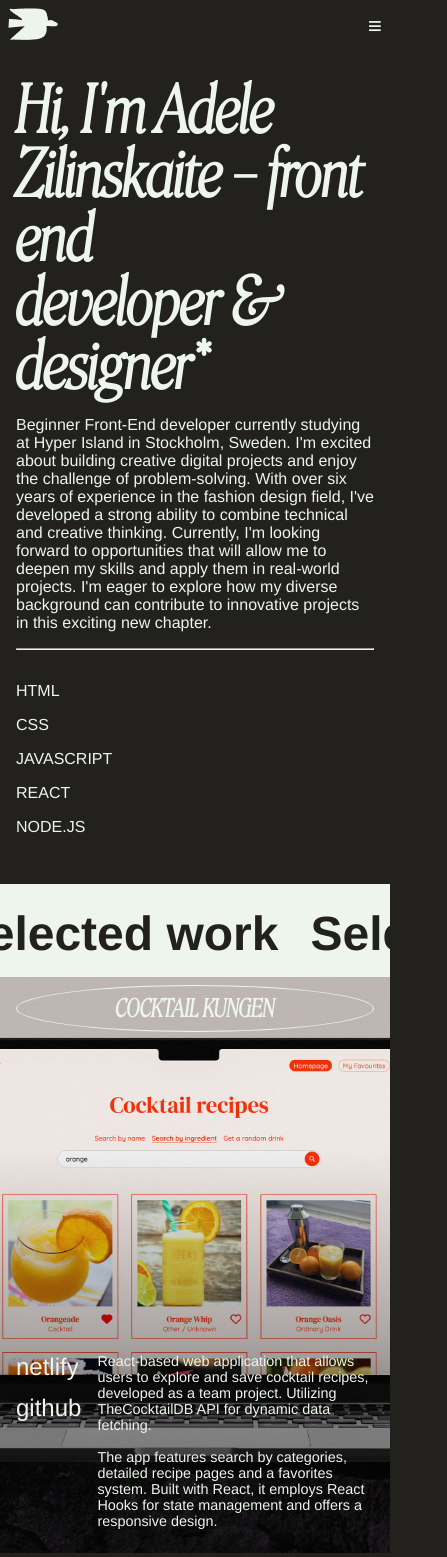
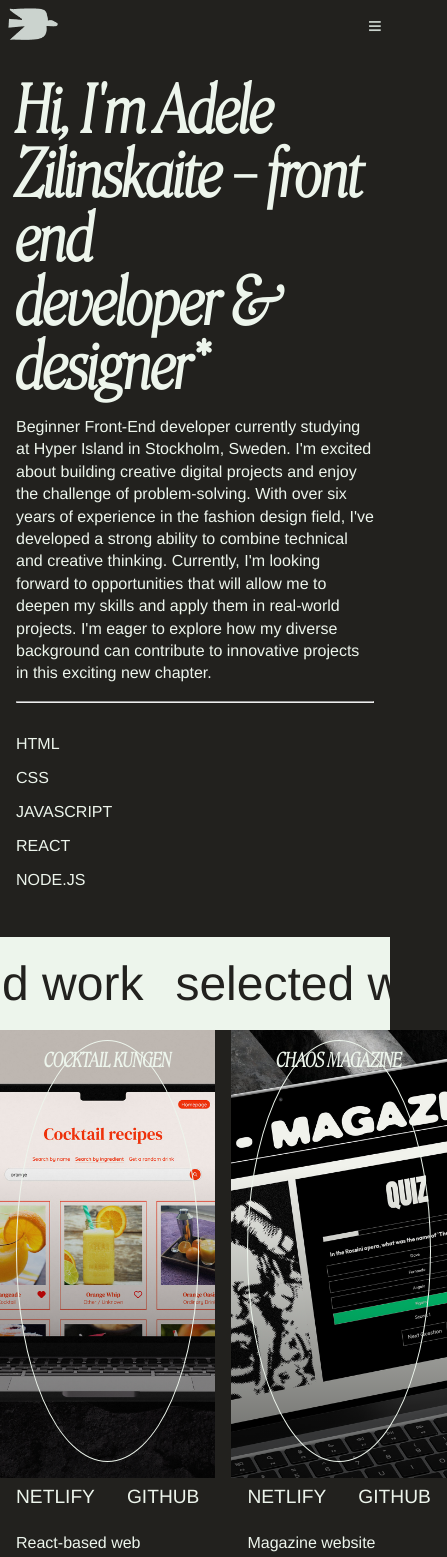
Before and after one commit to azilinskaite/Portfolio_2025, a React (Create React App) app: page / in a window 390 px wide. Shown: the top 1557 px of the page, 447 px wide, since content can reach past the window. Built offline with nearby package versions, Linux system fonts and the light colour scheme.

Commit message:
Update: project layout

```diff
--- a/src/App.css
+++ b/src/App.css
@@ -39,7 +39,10 @@
 }
 
 .projects-container {
-  display: flex;
-  flex-direction: column;
+  /* display: flex;
+  flex-direction: column; */
+  display: grid;
+  grid-template-columns: 1fr 1fr;
+  grid-template-rows: 1fr 1fr;
   gap: 1rem;
 }
--- a/src/App.js
+++ b/src/App.js
@@ -19,32 +19,28 @@
         <Project
           photo={cocktailPhoto}
           title="Cocktail Kungen"
-          infoPt1="React-based web application that allows users to explore and save cocktail recipes, developed as a team project. Utilizing TheCocktailDB API for dynamic data fetching."
-          infoPt2="The app features search by categories, detailed recipe pages and a favorites system. Built with React, it employs React Hooks for state management and offers a responsive design."
+          paragraph="React-based web application that allows users to explore and save cocktail recipes, developed as a team project. Utilizing TheCocktailDB API for dynamic data fetching. The app features search by categories, detailed recipe pages and a favorites system. Built with React, it employs React Hooks for state management and offers a responsive design."
           link1="https://cocktailkungen.netlify.app/"
           link2="https://github.com/azilinskaite/Cocktails_app"
         />
         <Project
           photo={chaosPhoto}
           title="Chaos magazine"
-          infoPt1="Magazine website mockup featuring a music quiz game. Built with HTML, CSS, JavaScript and API for dynamic quiz content."
-          infoPt2="The project includes responsive design, highlights clean code structure with instant feedback for enhanced user experience."
+          paragraph="Magazine website mockup featuring a music quiz game. Built with HTML, CSS, JavaScript and API for dynamic quiz content. The project includes responsive design, highlights clean code structure with instant feedback for enhanced user experience."
           link1="https://chaos-magazine.netlify.app/"
           link2="https://github.com/azilinskaite/music-quiz"
         />
         <Project
           photo={shopPhoto}
           title="Team shop"
-          infoPt1="Small e-commerce project developed in a team of six. The project was built using JavaScript, featuring product data retrieval from an API."
-          infoPt2="Shopping cart functionality allows users to add products and update quantities. Implemented product filters help users to sort items by category."
+          paragraph="Small e-commerce project developed in a team of six. The project was built using JavaScript, featuring product data retrieval from an API. Shopping cart functionality allows users to add products and update quantities. Implemented product filters help users to sort items by category."
           link1=""
           link2="https://github.com/azilinskaite/Fake_Store"
         />
         <Project
           photo={libraryPhoto}
           title="Bookworm HQ"
-          infoPt1="Library web application. The project leverages JavaScript object-oriented programming, utilizing constructors and implementing dynamic DOM manipulation."
-          infoPt2="It features create, read, update, delete functionalities for a fluid user interface. Implementing responsive design principles."
+          paragraph="Library web application. The project leverages JavaScript object-oriented programming, utilizing constructors and implementing dynamic DOM manipulation. It features create, read, update, delete functionalities for a fluid user interface. Implementing responsive design principles."
           link1="https://bookworm-hq.netlify.app/"
           link2="https://github.com/azilinskaite/library_app"
         />
--- a/src/Components/FooterComponent/Footer.jsx
+++ b/src/Components/FooterComponent/Footer.jsx
@@ -27,7 +27,7 @@
         </a>
       </div>
       <div className="copyright-row">
-        <span>&#169;2025</span>
+        <span>&#169; 2025</span>
         <img src={logoDark} alt="Adele logo" />
       </div>
     </footer>
--- a/src/Components/FooterComponent/FooterStyles.css
+++ b/src/Components/FooterComponent/FooterStyles.css
@@ -15,18 +15,24 @@
   }
   .contact-links {
     display: flex;
-    gap: 1rem;
+    gap: 2rem;
     a {
       text-decoration: none;
       color: inherit;
       font-size: 1.8rem;
+      transition: 0.3s;
+      &:hover {
+        scale: 1.05;
+      }
     }
   }
   .copyright-row {
+    font-family: var(--font-display);
     display: flex;
     align-items: baseline;
     justify-content: space-between;
-    margin-top: 10rem;
+    margin-top: 12rem;
+    font-size: 1.5rem;
     font-weight: 600;
     img {
       height: 6rem;
--- a/src/Components/HeaderComponent/HeaderStyles.css
+++ b/src/Components/HeaderComponent/HeaderStyles.css
@@ -28,6 +28,7 @@
         color: var(--text-color);
         text-transform: uppercase;
         font-size: 1.5rem;
+        transition: 0.3s;
         &:hover {
           color: var(--accent1-color);
           cursor: pointer;
@@ -43,15 +44,21 @@
   }
 }
 
+body.menu-open header,
+body.menu-open .header-logo img,
+body.menu-open .burger-menu {
+  mix-blend-mode: normal;
+}
+
 @media (max-width: 480px) {
   header {
     justify-content: space-between;
     align-items: center;
     padding: 0.5rem;
-    mix-blend-mode: normal;
+    mix-blend-mode: difference;
     .header-logo img {
       max-height: 2rem;
-      mix-blend-mode: normal;
+      mix-blend-mode: difference;
     }
     .header-nav {
       display: none;
--- a/src/Components/HeroSectionComponent/HeroSectionStyles.css
+++ b/src/Components/HeroSectionComponent/HeroSectionStyles.css
@@ -9,6 +9,7 @@
   }
   p {
     max-width: 70ch;
+    line-height: 1.4rem;
     font-size: 1rem;
     font-weight: 500;
     margin-top: 1rem;
--- a/src/Components/MovingHeaderComponent/MovingHeaderStyles.css
+++ b/src/Components/MovingHeaderComponent/MovingHeaderStyles.css
@@ -4,18 +4,19 @@
   width: 100%;
   overflow: hidden;
   background-color: var(--text-color);
-  padding: 1.4rem 1rem 1rem 1rem;
+  padding: 1.2rem;
   .marquee-track {
     display: flex;
     width: max-content;
     white-space: nowrap;
-    animation: marquee 10s linear infinite;
+    animation: marquee 14s linear infinite;
     .marquee-text {
       color: var(--background-color);
       font-size: 3rem;
       margin-right: 2rem;
-      font-weight: 800;
+      font-weight: 500;
       display: flex;
+      text-transform: lowercase;
     }
   }
 }
--- a/src/Components/ProjectComponent/Project.css
+++ b/src/Components/ProjectComponent/Project.css
@@ -1,14 +1,16 @@
 @import "../../App.css";
 
+.project {
   .project-display {
     width: 100%;
-  height: 40rem;
-  background-size: auto 55rem;
+    height: 30rem;
+    background-size: auto 32rem;
     background-position: center;
     background-repeat: no-repeat;
     position: relative;
     background-color: var(--background-color);
     overflow: hidden;
+
     &::before {
       content: "";
       position: absolute;
@@ -23,12 +25,13 @@
       );
       pointer-events: none;
     }
+
     .project-name-box {
       position: absolute;
-    top: 2rem;
-    left: 2rem;
+      bottom: 1rem;
+      left: 1rem;
       display: inline-block;
-    font-size: 1.5rem;
+      font-size: 1.8rem;
       padding: 1.5rem 2rem;
       border: 0.1rem solid var(--text-color);
       border-radius: 50%;
@@ -39,6 +42,7 @@
       text-decoration: none;
       cursor: pointer;
       transition: 0.3s;
+
       &:hover {
         color: var(--accent1-color);
         border-color: var(--accent1-color);
@@ -48,116 +52,81 @@
   }
 
   .project-details {
-  position: absolute;
-  width: 100%;
-  align-items: flex-end;
-  bottom: 1.5rem;
-  padding: 0rem 2rem;
-  display: grid;
-  grid-template-columns: repeat(4, 1fr);
+    align-items: flex-start;
+    padding: 2rem 2rem 5rem;
+    display: flex;
+    flex-direction: column;
     gap: 1.5rem;
     span {
-    grid-column: 1 / span 1;
       display: flex;
-    gap: 1rem;
+      gap: 2rem;
       justify-self: flex-start;
       font-size: 1.8rem;
+
       a {
         text-decoration: none;
         color: inherit;
+        font-size: 1.2rem;
         transition: 0.3s;
-    }
-    a:hover {
+
+        &:hover {
           cursor: pointer;
           color: var(--accent1-color);
           scale: 1.1;
         }
       }
-  .paragraph1,
-  .paragraph2 {
-    justify-self: center;
+    }
+    .project-description {
+      justify-self: flex-end;
       align-self: flex-start;
       text-align: left;
-    max-width: 28rem;
+      line-height: 1.4rem;
+      max-width: 60ch;
     }
-  .paragraph1 {
-    grid-column: 3 / span 1;
-  }
-  .paragraph2 {
-    grid-column: 4 / span 1;
   }
 }
 
 @media (max-width: 768px) {
+  .project {
     .project-display {
       height: 38rem;
-    background-size: auto 45rem;
+      background-size: auto 42rem;
       .project-name-box {
         top: 1rem;
         left: 1rem;
-      &:hover {
-        color: var(--accent1-color);
-        border-color: var(--accent1-color);
-        scale: 1.05;
-      }
       }
     }
     .project-details {
-    padding: 0 1rem;
-    grid-template-columns: 0.5fr 1fr 1fr;
+      padding: 1rem 1rem 4rem;
       span {
         font-size: 1.5rem;
       }
-    .paragraph1 {
-      grid-column: 2 / span 1;
-    }
-    .paragraph2 {
-      grid-column: 3 / span 1;
-    }
-    span {
-      grid-column: 1 / span 1;
-      display: flex;
-      flex-direction: column;
-      align-self: flex-start;
     }
   }
 }
 
 @media (max-width: 480px) {
+  .project {
     .project-display {
-    height: 36rem;
-    background-size: auto 40rem;
+      height: 28rem;
+      background-size: auto 30rem;
+      display: flex;
+      justify-content: center;
       .project-name-box {
-      top: 0.5rem;
+        padding: 0.5rem 1.5rem;
+        top: 0.6rem;
+        left: 1rem;
         right: 1rem;
-      padding: 0.5rem 1rem;
-      border-radius: 50%;
-      &:hover {
-        color: var(--accent1-color);
-        border-color: var(--accent1-color);
-        scale: 1.05;
+        font-size: 1.2rem;
+      }
+    }
+    .project-details {
+      display: flex;
+      flex-direction: column;
+      padding: 0.5rem 1rem 3rem;
+      span {
+        font-size: 1.5rem;
       }
     }
   }
-  .project-details {
-    align-items: flex-end;
-    bottom: 1.5rem;
-    padding: 0rem 1rem;
-    display: grid;
-    grid-template-columns: auto auto;
-    gap: 1rem;
-    span {
-      grid-column: 1 / span 1;
-      gap: 0.8rem;
-      font-size: 1.5rem;
 }
-    .paragraph1 {
-      grid-column: 2 / span 1;
-      font-size: 0.9rem;
-    }
-    .paragraph2 {
-      grid-column: 2 / span 1;
-      font-size: 0.9rem;
-    }
-  }
-}
--- a/src/Components/ProjectComponent/Project.jsx
+++ b/src/Components/ProjectComponent/Project.jsx
@@ -1,26 +1,32 @@
 import React from "react";
 import "./Project.css";
 
-const Project = ({ photo, title, infoPt1, infoPt2, link1, link2 }) => {
+const Project = ({ photo, title, paragraph, link1, link2 }) => {
   return (
-    <section
+    <section className="project">
+      <div
         className="project-display"
         style={{ backgroundImage: `url(${photo})` }}
       >
-      <a href={link1} className="project-name-box" target="_blank" rel="noreferrer">
+        <a
+          href={link1}
+          className="project-name-box"
+          target="_blank"
+          rel="noreferrer"
+        >
           <h4>{title}</h4>
         </a>
+      </div>
       <div className="project-details">
           <span>
             <a href={link1} target="_blank" rel="noreferrer">
-            netlify
+              NETLIFY
             </a>
             <a href={link2} target="_blank" rel="noreferrer">
-            github
+              GITHUB
             </a>
           </span>
-        <p className="paragraph1">{infoPt1}</p>
-        <p className="paragraph2">{infoPt2}</p>
+          <p className="project-description">{paragraph}</p>
         </div>
     </section>
   );
```
Lines whose indentation alone changed are shown as unchanged.
